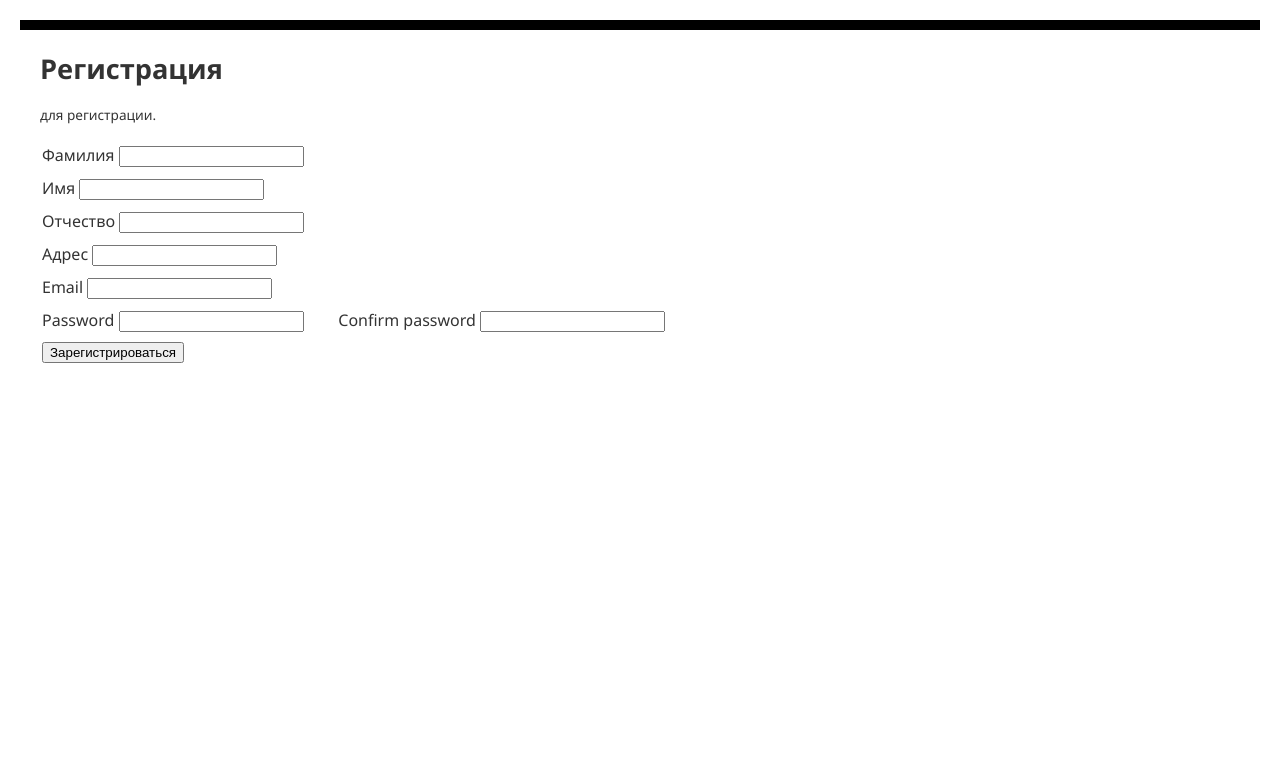
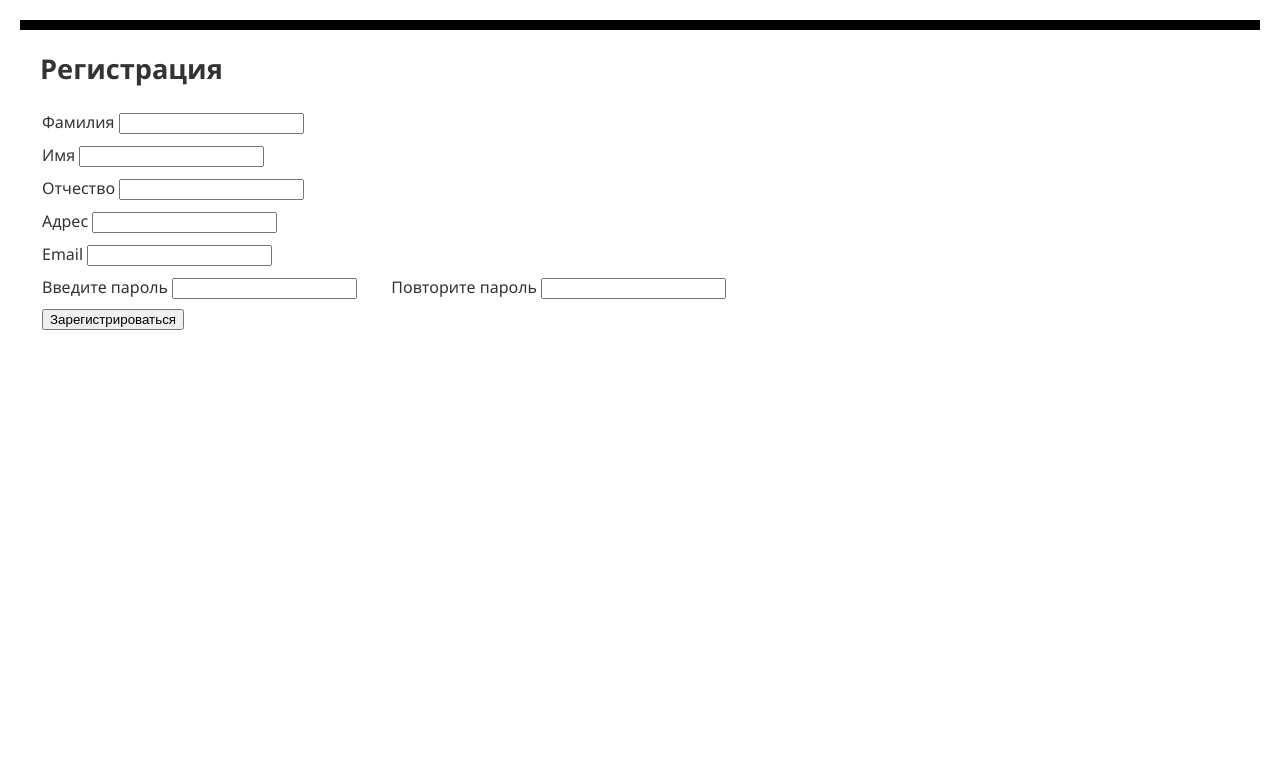
Before and after one commit to YanaGumbatova555/Yana, a PHP site: page / in a window 1280 px wide. Shown: the top 779 px of the page. Run offline with PHP 8.4, Linux system fonts and the light colour scheme; some libraries are stand-ins or nearby versions.

Commit message:
Update index.php

```diff
--- a/index.php
+++ b/index.php
@@ -23,7 +23,6 @@ border: 0 none; }
 </head>
 <body>
 <h1>Регистрация</h1>
-для регистрации.</p>
       <table>
       <form method="post" action="index.php"
 enctype="multipart/form-data" >
@@ -37,9 +36,9 @@ name="отчество" id="отчество"/> </td></tr>
 name="адрес" id="адрес"/> </td></tr>
      <tr><td>  Email <input type="text"
 name="email" id="Email"/></td></tr>
-      <tr><td> Password <input type="text"
-     <tr><td>  Confirm password <input type="text"
-name="Confirm password" id="Confirm password"/></td></tr>
+      <tr><td> Введите пароль <input type="text"
+     <tr><td>  Повторите пароль <input type="text"
+name="повторите пароль" id="повторите пароль"/></td></tr>
      <tr><td>  <input type="submit"
 name="submit" value="Зарегистрироваться" /></td></tr>
 </form>
```
